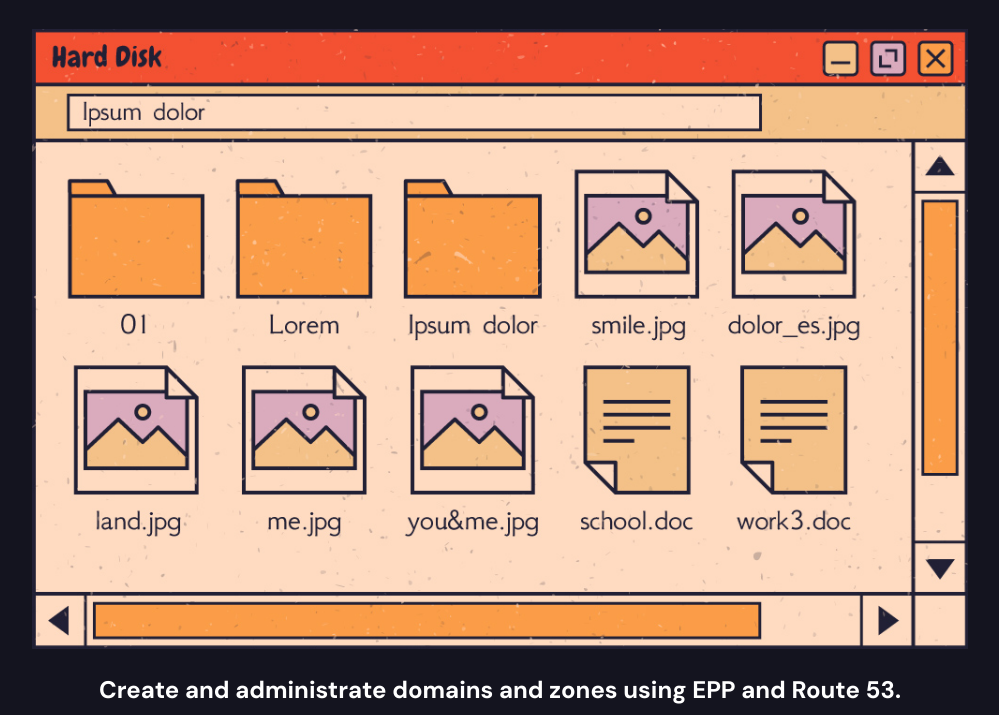
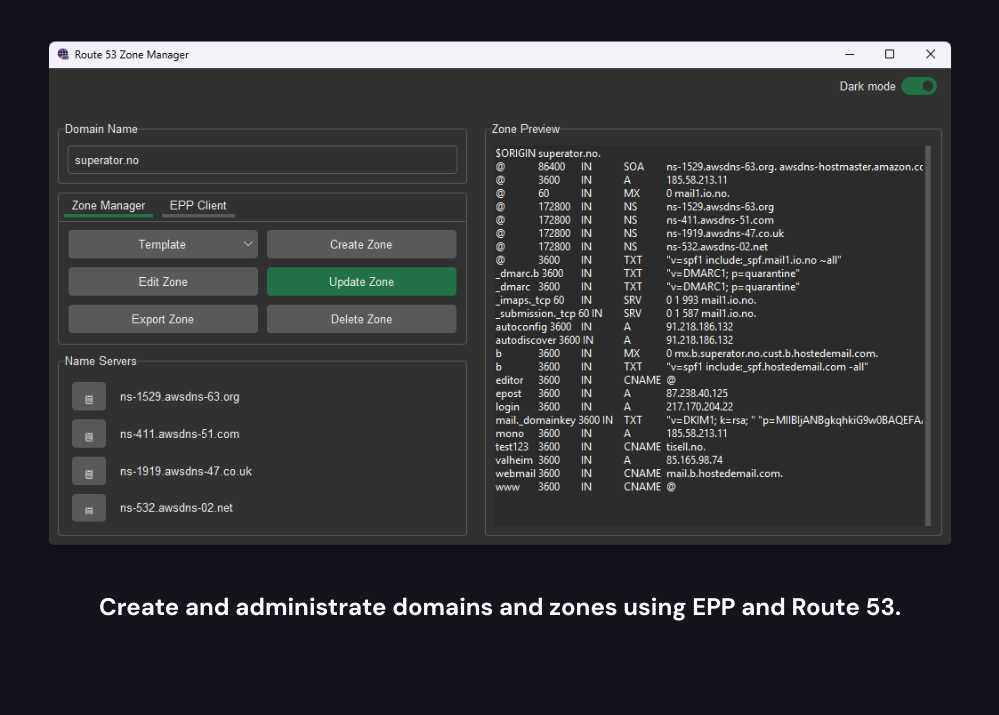
Before and after one commit to jonastisell/dominion-web, a plain HTML site: page index.html in a window 1280 px wide. Shown: the part 85-800 px from the top of the page, without its empty margins (140-1139 px from the left). Drawn offline with Linux system fonts and the light colour scheme.

Commit message:
Program screenshot

```diff
--- a/index.html
+++ b/index.html
@@ -26,7 +26,7 @@
     <section class="hero">
       <div class="wrapper">
         <picture>
-          <img src="img/placeholder.webp" alt="Screenshot of Dominion">
+          <img src="img/dominion-screenshot-small.webp" alt="Screenshot of Dominion">
         </picture>
         <h1>Create and administrate domains and zones using EPP and Route 53.</h1>
       </div>
```
Also changed, not shown: img/dominion-screenshot-fullsize.png (added), img/dominion-screenshot-fullsize.webp (added), img/dominion-screenshot-small.png (added), img/dominion-screenshot-small.webp (added), img/placeholder.png (deleted), img/placeholder.webp (deleted).
